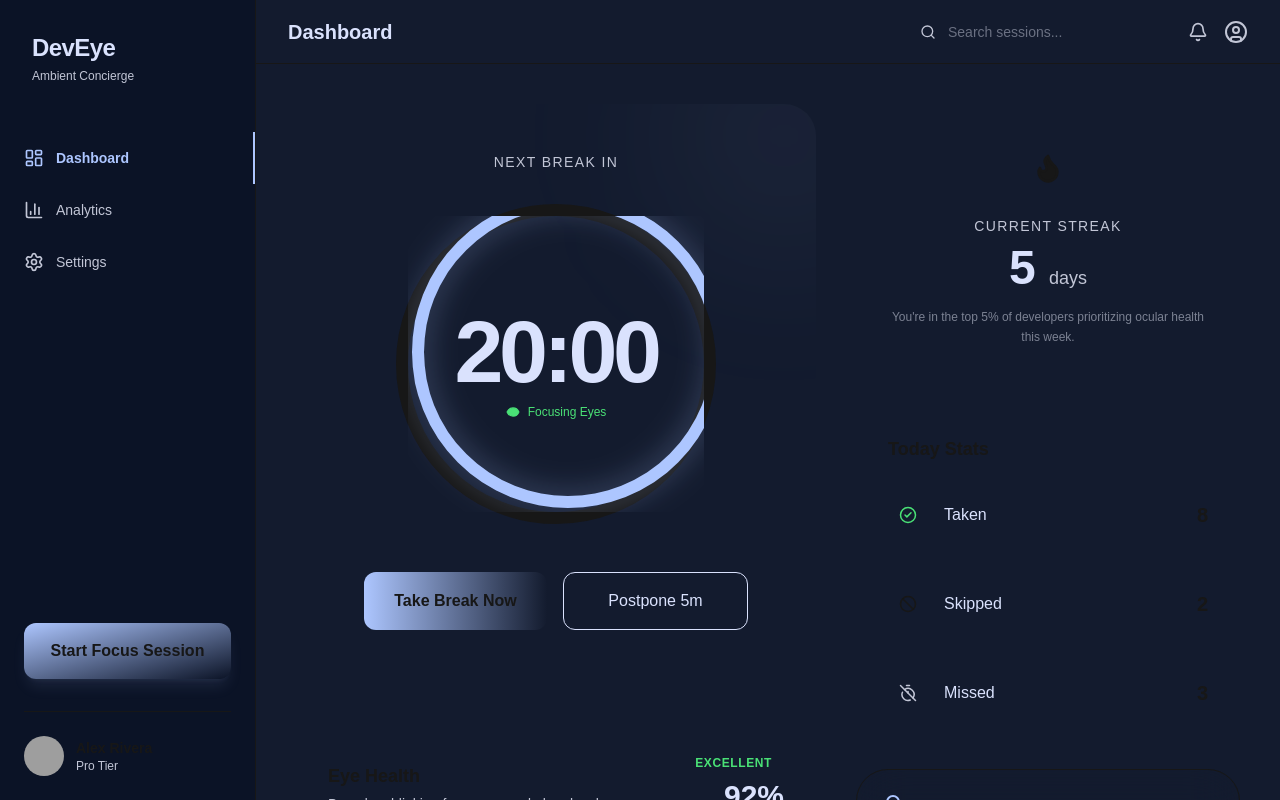
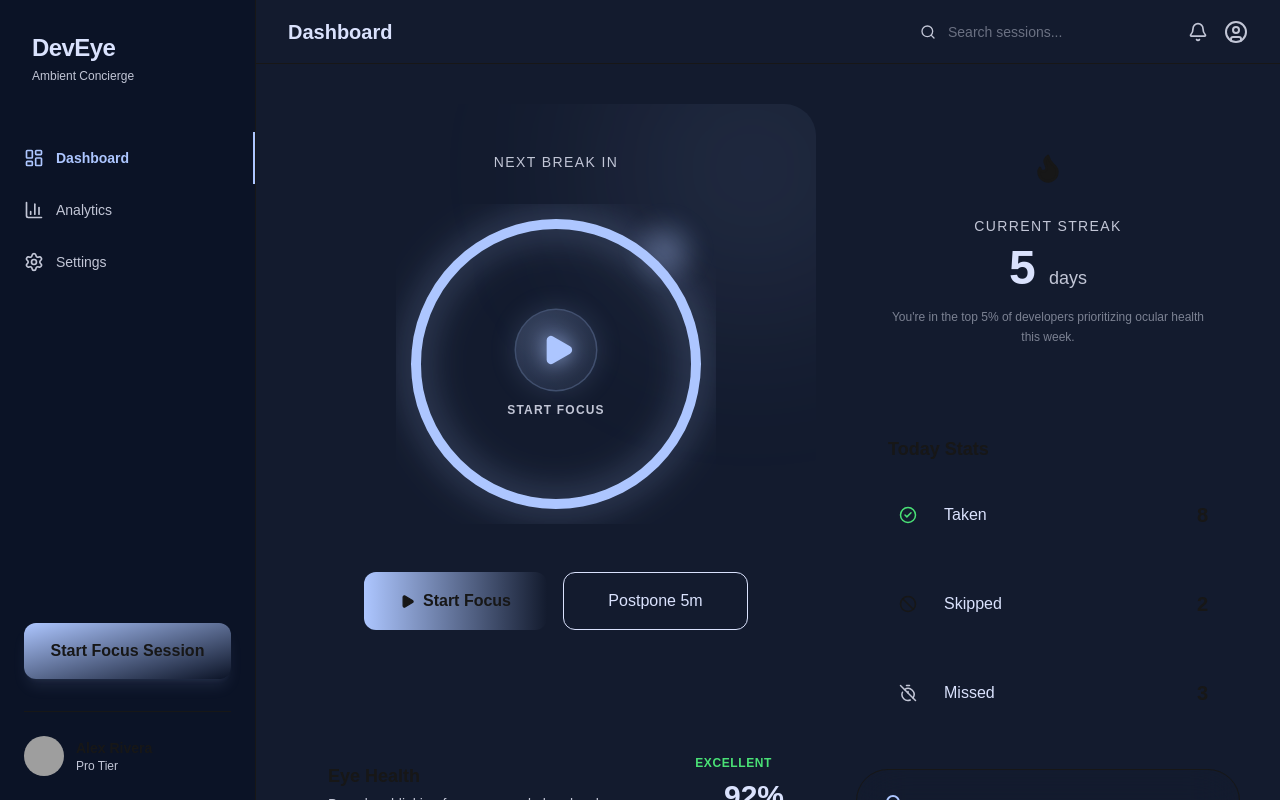
Before and after one commit to jubairJnu/dev-eye, a Next.js app: page / in a window 1280 px wide. Shown: the top 800 px of the page. Built offline with nearby package versions, Linux system fonts and the light colour scheme; grey boxes are pictures that could not be loaded.

Commit message:
fix start button

```diff
--- a/app/components/TimerCard.tsx
+++ b/app/components/TimerCard.tsx
@@ -1,49 +1,138 @@
 "use client";
 
-import { useState, useEffect } from "react";
-import { Eye } from "lucide-react";
-import { motion } from "motion/react";
+import { Eye, Play, Square } from "lucide-react";
+import { motion, AnimatePresence } from "motion/react";
 
-export default function TimerCard({ timeLeft }: { timeLeft: number }) {
+interface TimerCardProps {
+  timeLeft: number;
+  isRunning: boolean;
+  onStart: () => void;
+  onStop: () => void;
+}
+
+export default function TimerCard({
+  timeLeft,
+  isRunning,
+  onStart,
+  onStop,
+}: TimerCardProps) {
   const formatTime = (seconds: number) => {
     const mins = Math.floor(seconds / 60);
     const secs = seconds % 60;
     return `${mins.toString().padStart(2, "0")}:${secs.toString().padStart(2, "0")}`;
   };
 
-  const progress = (timeLeft / 1200) * 100; // Assuming 20 min cycle
+  const progress = (timeLeft / 1200) * 100; // 20-min cycle
 
   return (
     <div className="bg-surface-high p-12 rounded-[2rem] flex flex-col items-center justify-center text-center relative overflow-hidden group">
-      <div className="absolute -top-24 -right-24 w-64 h-64 bg-primary/5 blur-[80px] rounded-full" />
+      {/* Ambient glow — top-right corner of card */}
+      <div className="absolute -top-20 -right-20 w-72 h-72 bg-primary/10 blur-[90px] rounded-full pointer-events-none" />
 
       <p className="text-on-surface-variant text-sm font-medium tracking-widest mb-8 uppercase">
         Next Break In
       </p>
 
-      <div className="relative flex items-center justify-center w-80 h-80 rounded-full border-[12px] border-surface-highest/30">
-        <svg className="absolute inset-0 w-full h-full -rotate-90">
+      <div className="relative flex items-center justify-center w-80 h-80">
+        {/* Arc-tip reflection — sits at top-right of the ring stroke */}
+        <div
+          className="absolute pointer-events-none rounded-full"
+          style={{
+            width: "72px",
+            height: "72px",
+            top: "10px",
+            right: "14px",
+            background:
+              "radial-gradient(circle, rgba(173,198,255,0.35) 0%, rgba(173,198,255,0.08) 55%, transparent 75%)",
+            filter: "blur(8px)",
+          }}
+        />
+
+        {/* Pure SVG ring — track + glowing progress arc */}
+        <svg
+          viewBox="0 0 320 320"
+          className="absolute inset-0 w-full h-full -rotate-90"
+        >
+          {/* Dark track */}
           <circle
             cx="160"
             cy="160"
-            r="150"
-            fill="transparent"
+            r="140"
+            fill="none"
             stroke="currentColor"
-            strokeWidth="12"
-            strokeDasharray="950"
-            strokeDashoffset={950 - (950 * progress) / 100}
-            className="text-primary drop-shadow-[0_0_15px_rgba(173,198,255,0.4)] transition-all duration-1000"
+            strokeWidth="10"
+            className="text-surface-highest opacity-30"
+          />
+          {/* Glowing progress arc */}
+          <circle
+            cx="160"
+            cy="160"
+            r="140"
+            fill="none"
+            stroke="currentColor"
+            strokeWidth="10"
+            strokeLinecap="round"
+            strokeDasharray="879.6"
+            strokeDashoffset={879.6 - (879.6 * progress) / 100}
+            className="text-primary drop-shadow-[0_0_18px_rgba(173,198,255,0.55)] transition-all duration-1000"
           />
         </svg>
 
-        <div className="z-10">
+        {/* Center content — toggles between Start button and live timer */}
+        <div className="z-10 relative w-full h-full flex items-center justify-center">
+          <AnimatePresence mode="wait">
+            {!isRunning ? (
+              /* ▶ Start button */
+              <motion.button
+                key="start"
+                initial={{ opacity: 0, scale: 0.7 }}
+                animate={{ opacity: 1, scale: 1 }}
+                exit={{ opacity: 0, scale: 0.7 }}
+                transition={{ duration: 0.25, ease: "easeOut" }}
+                onClick={onStart}
+                whileHover={{ scale: 1.1 }}
+                whileTap={{ scale: 0.93 }}
+                className="flex flex-col items-center gap-3 group/btn"
+              >
+                <div
+                  className="w-20 h-20 rounded-full flex items-center justify-center"
+                  style={{
+                    background:
+                      "radial-gradient(circle at 35% 35%, rgba(173,198,255,0.25), rgba(173,198,255,0.06))",
+                    boxShadow:
+                      "0 0 0 1.5px rgba(173,198,255,0.25), 0 0 28px rgba(173,198,255,0.18)",
+                  }}
+                >
+                  <Play
+                    size={34}
+                    className="text-primary ml-1 drop-shadow-[0_0_10px_rgba(173,198,255,0.7)]"
+                    fill="currentColor"
+                  />
+                </div>
+                <span className="text-xs font-semibold tracking-widest uppercase text-on-surface-variant">
+                  Start Focus
+                </span>
+              </motion.button>
+            ) : (
+              /* ⏱ Live timer */
+              <motion.div
+                key="timer"
+                initial={{ opacity: 0, scale: 0.85 }}
+                animate={{ opacity: 1, scale: 1 }}
+                exit={{ opacity: 0, scale: 0.85 }}
+                transition={{ duration: 0.25, ease: "easeOut" }}
+                className="flex flex-col items-center gap-2"
+              >
                 <span className="timer-font text-[5.5rem] font-bold tracking-tighter text-on-surface leading-none">
                   {formatTime(timeLeft)}
                 </span>
-          <div className="flex items-center justify-center gap-2 mt-2 text-secondary font-medium">
+                <div className="flex items-center justify-center gap-2 mt-1 text-secondary font-medium">
                   <Eye size={14} fill="currentColor" />
                   <span className="text-xs">Focusing Eyes</span>
                 </div>
+              </motion.div>
+            )}
+          </AnimatePresence>
         </div>
       </div>
 
@@ -51,9 +140,25 @@ export default function TimerCard({ timeLeft }: { timeLeft: number }) {
         <motion.button
           whileHover={{ scale: 1.02 }}
           whileTap={{ scale: 0.98 }}
-          className="flex-1 py-4 bg-gradient-to-r from-primary to-primary-container text-on-primary-container font-bold rounded-xl"
+          onClick={isRunning ? onStop : onStart}
+          className={`flex-1 py-4 font-bold rounded-xl flex items-center justify-center gap-2
+    ${
+      isRunning
+        ? "bg-linear-to-r from-red-500 to-primary-container text-white"
+        : "bg-linear-to-r from-primary to-primary-container text-on-primary-container"
+    }`}
         >
-          Take Break Now
+          {isRunning ? (
+            <>
+              <Square size={15} fill="currentColor" />
+              Stop
+            </>
+          ) : (
+            <>
+              <Play size={15} fill="currentColor" />
+              Start Focus
+            </>
+          )}
         </motion.button>
         <motion.button
           whileHover={{ scale: 1.02 }}
--- a/app/page.tsx
+++ b/app/page.tsx
@@ -98,7 +98,7 @@ export default function HomePage() {
         <div className="p-10 flex flex-col lg:flex-row gap-10 max-w-7xl mx-auto w-full">
           {/* Left Column: Primary Focus */}
           <div className="flex-1 space-y-10">
-            <TimerCard timeLeft={timeLeft} />
+            <TimerCard timeLeft={timeLeft} isRunning={isRunning} onStart={handleStart} onStop={handleStop} />
             <EyeHealthCard />
           </div>
 
```
Lines whose indentation alone changed are shown as unchanged.
